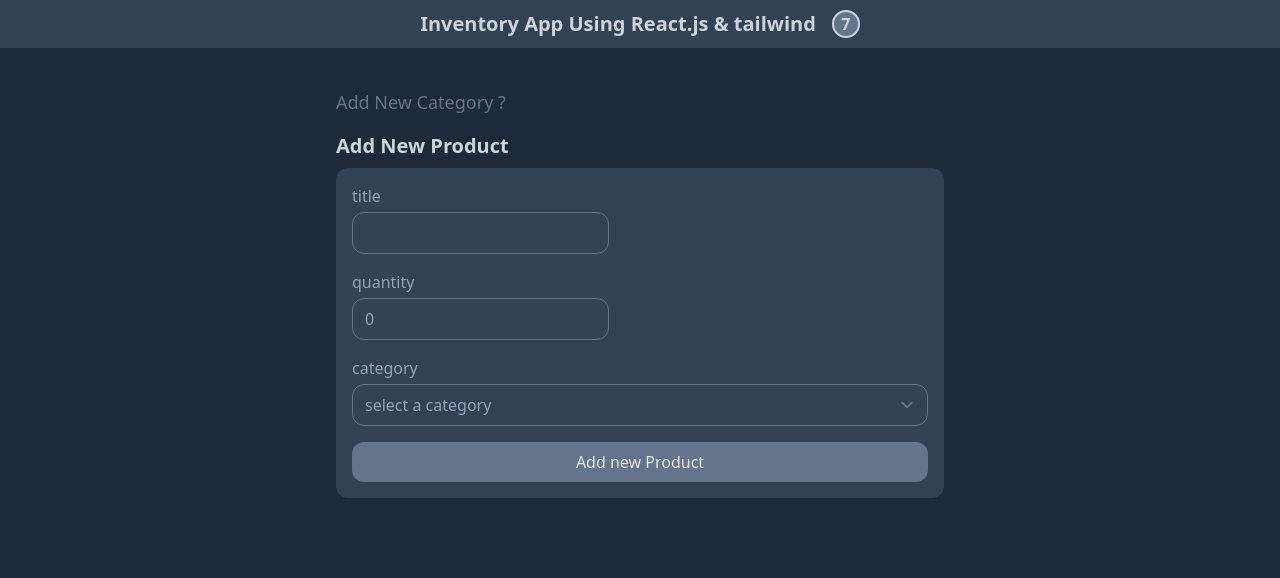
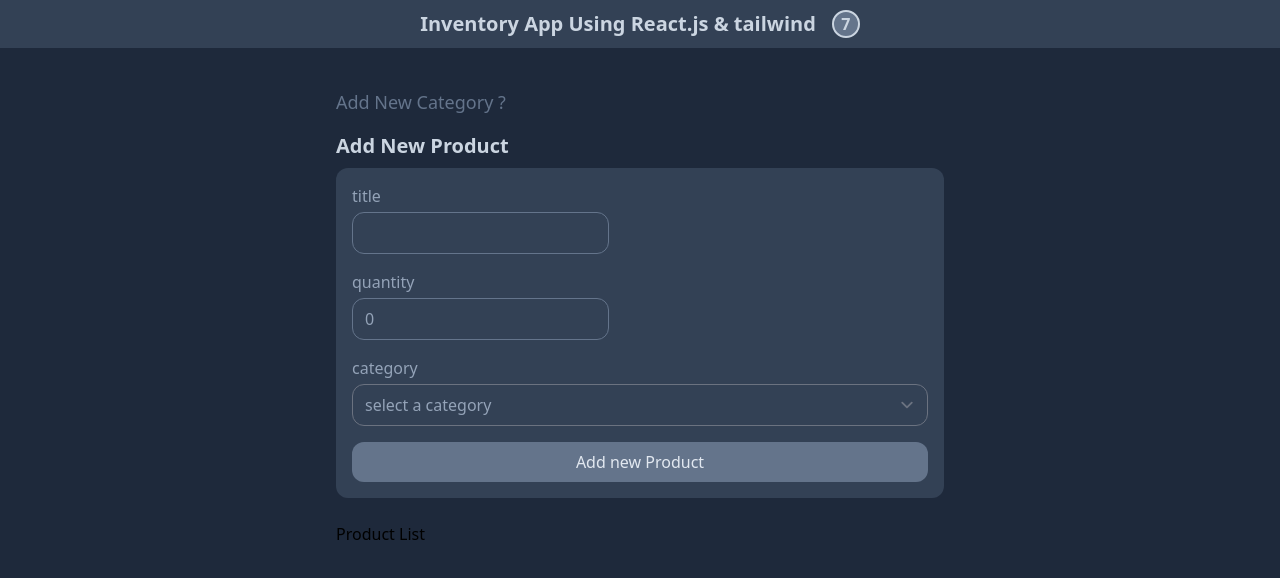
Before and after one commit to MahlaParvaz/inventory-react, a React (Vite) app: page / in a window 1280 px wide. Shown: the top 578 px of the page. Built offline with nearby package versions, Linux system fonts and the light colour scheme.

Commit message:
component: ProductsList added

```diff
--- a/src/App.jsx
+++ b/src/App.jsx
@@ -3,9 +3,11 @@
 import CategoryForm from './components/Category';
 import NavBar from './components/NavBar';
 import ProductsForm from './components/ProductsForm';
+import ProductsList from './components/ProductsList';
 
 function App() {
   const [categories, setCategories] = useState([]);
+  const [products, setProducts] = useState([]);
 
   return (
     <div>
@@ -13,7 +15,12 @@
         <NavBar />
         <div className="container max-w-screen-sm mx-auto p-4">
           <CategoryForm setCategories={setCategories} />
-          <ProductsForm categories={categories} />
+          <ProductsForm categories={categories} setProducts={setProducts} />
+          <ProductsList
+            products={products}
+            setProducts={setProducts}
+            categories={categories}
+          />
         </div>
       </div>
     </div>
--- a/src/components/ProductsForm.jsx
+++ b/src/components/ProductsForm.jsx
@@ -1,12 +1,11 @@
 import { useState } from 'react';
 
-const ProductsForm = ({ categories }) => {
+const ProductsForm = ({ categories, setProducts }) => {
   const [productsFormData, setProductsFormData] = useState({
     title: '',
     quantity: 0,
     categoryId: '',
   });
-  const [products, setProducts] = useState([]);
   const changeHandler = ({ target }) => {
     const { name, value } = target;
     setProductsFormData({ ...productsFormData, [name]: value });
--- /dev/null
+++ b/src/components/ProductsList.jsx
@@ -0,0 +1,43 @@
+const ProductsList = ({ products, setProducts, categories }) => {
+  const findCategory = (categoryId) => {
+    return categories.find((c) => c.id === parseInt(categoryId)).title;
+  };
+  const deleteProduct = (productId) => {
+    const filteredProduct = products.filter((p) => p.id !== parseInt(productId));
+    setProducts(filteredProduct);
+  };
+  return (
+    <div>
+      <h2>Product List</h2>
+      {products.map((product) => {
+        return (
+          <div
+            className="flex items-center justify-between mb-2 w-full min-w-[400px]"
+            key={product.id}
+          >
+            <span className="text-slate-400">{product.title}</span>
+            <div className="flex items-center gap-x-3">
+              <span className="text-slate-400">
+                {new Date(product.createAt).toLocaleDateString('fa-IR')}
+              </span>
+              <span className="block px-3 py-0.5 text-slate-400 border border-slate-400 text-sm rounded-2xl">
+                {findCategory(product.categoryId)}
+              </span>
+              <span className="flex items-center justify-center w-7 h-7 rounded-full bg-slate-500 border-2 border-slate-300 text-slate-300">
+                {product.quantity}
+              </span>
+              <button
+                onClick={() => deleteProduct(product.id)}
+                className="delete-product border px-2 py-o.5 rounded-2xl border-red-400 text-red-400 delete-product"
+              >
+                delete
+              </button>
+            </div>
+          </div>
+        );
+      })}
+    </div>
+  );
+};
+
+export default ProductsList;
```
Also changed, not shown: .eslintrc.cjs (deleted).
